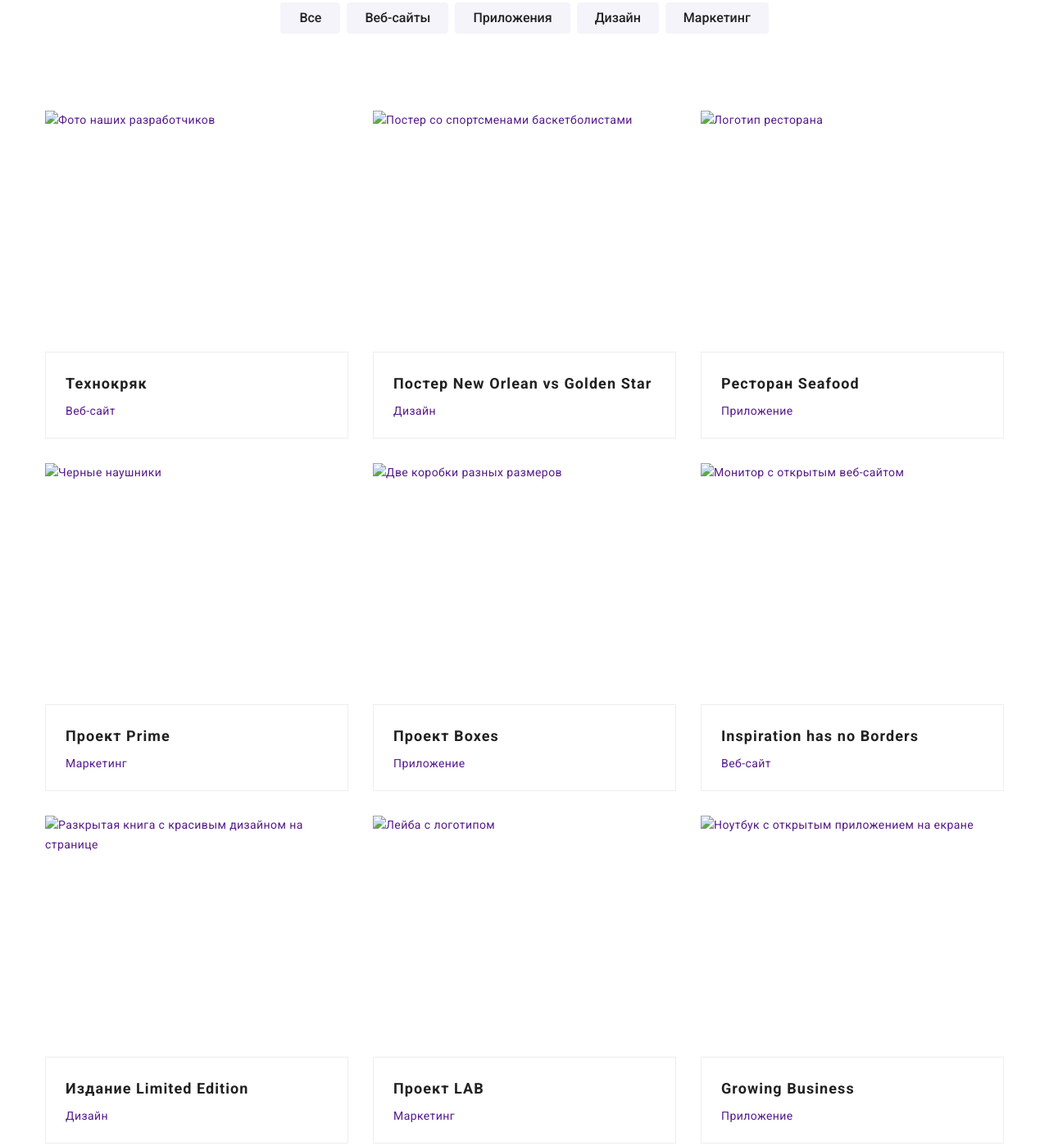
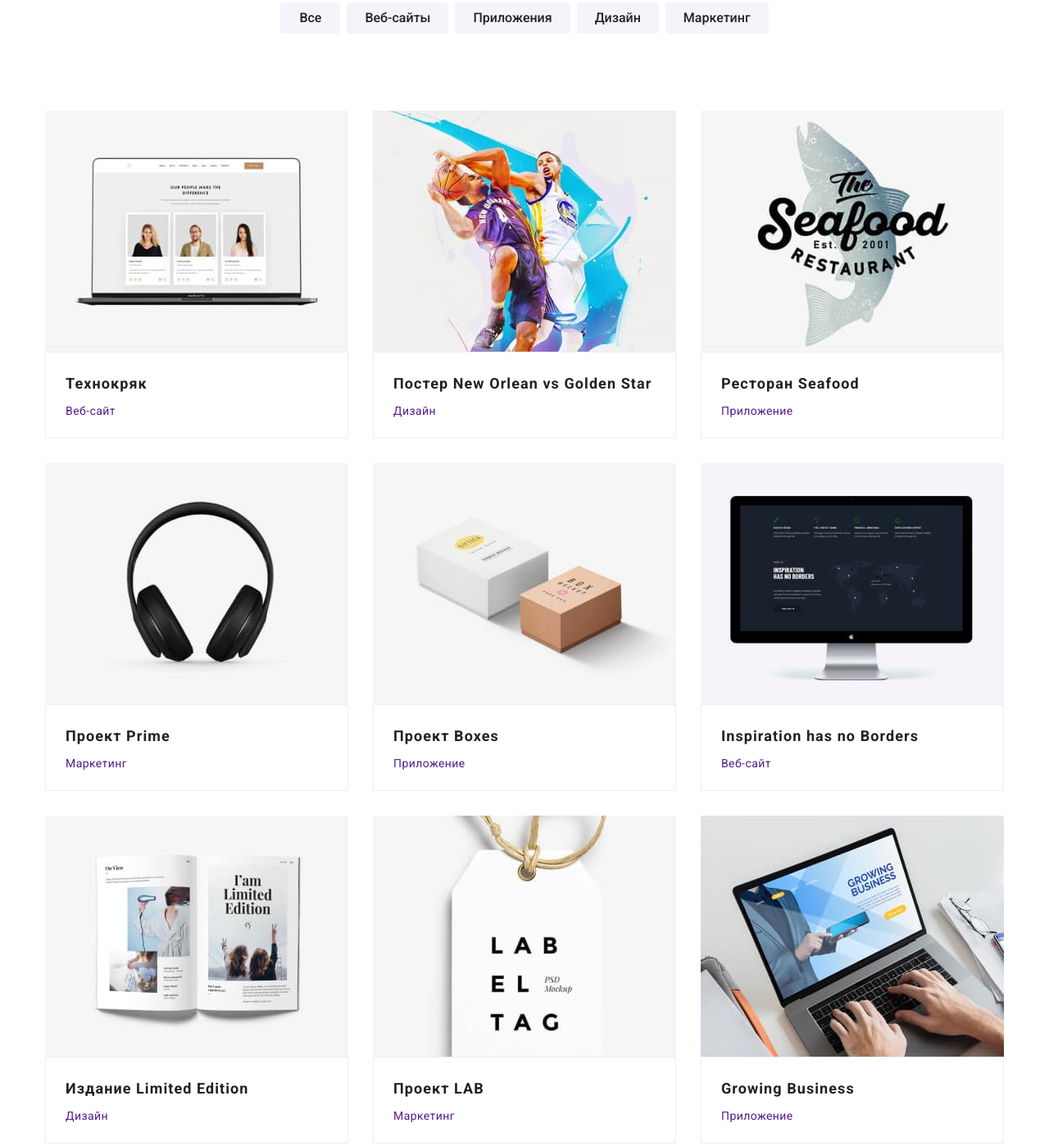
Before and after one commit to Vira-Porada/goit-markup-hw-04, a plain HTML site: page portfolio.html in a window 1280 px wide. Shown: the part 179-1577 px from the top of the page at 82% size. Drawn offline with nearby package versions, Linux system fonts and the light colour scheme.

Commit message:
виправляє шлях до картинок із портфоліо

```diff
--- a/portfolio.html
+++ b/portfolio.html
@@ -67,7 +67,7 @@
         <h1 class="section-title visually-hidden">Портфолио</h1>
 <ul class="list">
     <li class="item">
-        <a class="works-link" href=""><img src="../goit-markup-hw-02/images/Page2_portfolio/Portfolio1.jpg" width="370" height="294" alt="Фото наших  разработчиков">
+        <a class="works-link" href=""><img src="./images/Page2_portfolio/Portfolio1.jpg" width="370" height="294" alt="Фото наших  разработчиков">
         <div class="card-item">
         <h2 class="title">Технокряк</h2>
         <p class="text">Веб-сайт</p>
@@ -75,7 +75,7 @@
         </a>
     </li>
     <li class="item">
-        <a class="works-link" href=""><img src="../goit-markup-hw-02/images/Page2_portfolio/Portfolio2.jpg" width="370" height="294" alt="Постер со спортсменами баскетболистами">
+        <a class="works-link" href=""><img src="./images/Page2_portfolio/Portfolio2.jpg" width="370" height="294" alt="Постер со спортсменами баскетболистами">
         <div class="card-item">
         <h2 class="title">Постер New Orlean vs Golden Star</h2>
         <p class="text">Дизайн</p>
@@ -83,7 +83,7 @@
         </a>
     </li>
     <li class="item">
-        <a class="works-link" href=""><img src="../goit-markup-hw-02/images/Page2_portfolio/Portfolio3.jpg" width="370" height="294" alt="Логотип ресторана">
+        <a class="works-link" href=""><img src="./images/Page2_portfolio/Portfolio3.jpg" width="370" height="294" alt="Логотип ресторана">
         <div class="card-item">
         <h2 class="title">Ресторан Seafood</h2>
         <p class="text">Приложение</p>
@@ -91,7 +91,7 @@
         </a>
     </li>
     <li class="item">
-        <a class="works-link" href=""><img src="../goit-markup-hw-02/images/Page2_portfolio/Portfolio4.jpg" width="370" height="294" alt="Черные наушники">
+        <a class="works-link" href=""><img src="./images/Page2_portfolio/Portfolio4.jpg" width="370" height="294" alt="Черные наушники">
         <div class="card-item">
         <h2 class="title">Проект Prime</h2>
         <p class="text">Маркетинг</p>
@@ -99,7 +99,7 @@
         </a>
     </li>
     <li class="item">
-        <a class="works-link" href=""><img src="../goit-markup-hw-02/images/Page2_portfolio/Portfolio5.jpg" width="370" height="294" alt="Две коробки разных размеров">
+        <a class="works-link" href=""><img src="./images/Page2_portfolio/Portfolio5.jpg" width="370" height="294" alt="Две коробки разных размеров">
         <div class="card-item">
         <h2 class="title">Проект Boxes</h2>
         <p class="text">Приложение</p>
@@ -107,7 +107,7 @@
         </a>
     </li>
     <li class="item">
-        <a class="works-link" href=""><img src="../goit-markup-hw-02/images/Page2_portfolio/Portfolio6.jpg" width="370" height="294" alt="Монитор с открытым веб-сайтом">
+        <a class="works-link" href=""><img src="./images/Page2_portfolio/Portfolio6.jpg" width="370" height="294" alt="Монитор с открытым веб-сайтом">
         <div class="card-item">
         <h2 class="title">Inspiration has no Borders</h2>
         <p class="text">Веб-сайт</p>
@@ -115,7 +115,7 @@
         </a>
     </li>
     <li class="item">
-        <a class="works-link" href=""><img src="../goit-markup-hw-02/images/Page2_portfolio/Portfolio7.jpg" width="370" height="294" alt="Разкрытая книга с красивым дизайном на странице">
+        <a class="works-link" href=""><img src="./images/Page2_portfolio/Portfolio7.jpg" width="370" height="294" alt="Разкрытая книга с красивым дизайном на странице">
         <div class="card-item">
         <h2 class="title">Издание Limited Edition</h2>
         <p class="text">Дизайн</p>
@@ -123,7 +123,7 @@
         </a>
     </li>
     <li class="item">
-        <a class="works-link" href=""><img src="../goit-markup-hw-02/images/Page2_portfolio/Portfolio8.jpg" width="370" height="294" alt="Лейба с логотипом">
+        <a class="works-link" href=""><img src="./images/Page2_portfolio/Portfolio8.jpg" width="370" height="294" alt="Лейба с логотипом">
         <div class="card-item">
         <h2 class="title">Проект LAB</h2>
         <p class="text">Маркетинг</p>
@@ -131,7 +131,7 @@
         </a>
     </li>
     <li class="item">
-        <a class="works-link" href=""><img src="../goit-markup-hw-02/images/Page2_portfolio/Portfolio9.jpg" width="370" height="294" alt="Ноутбук с открытым приложением на екране">
+        <a class="works-link" href=""><img src="./images/Page2_portfolio/Portfolio9.jpg" width="370" height="294" alt="Ноутбук с открытым приложением на екране">
         <div class="card-item">
         <h2 class="title">Growing Business</h2>
         <p class="text">Приложение</p>
```
